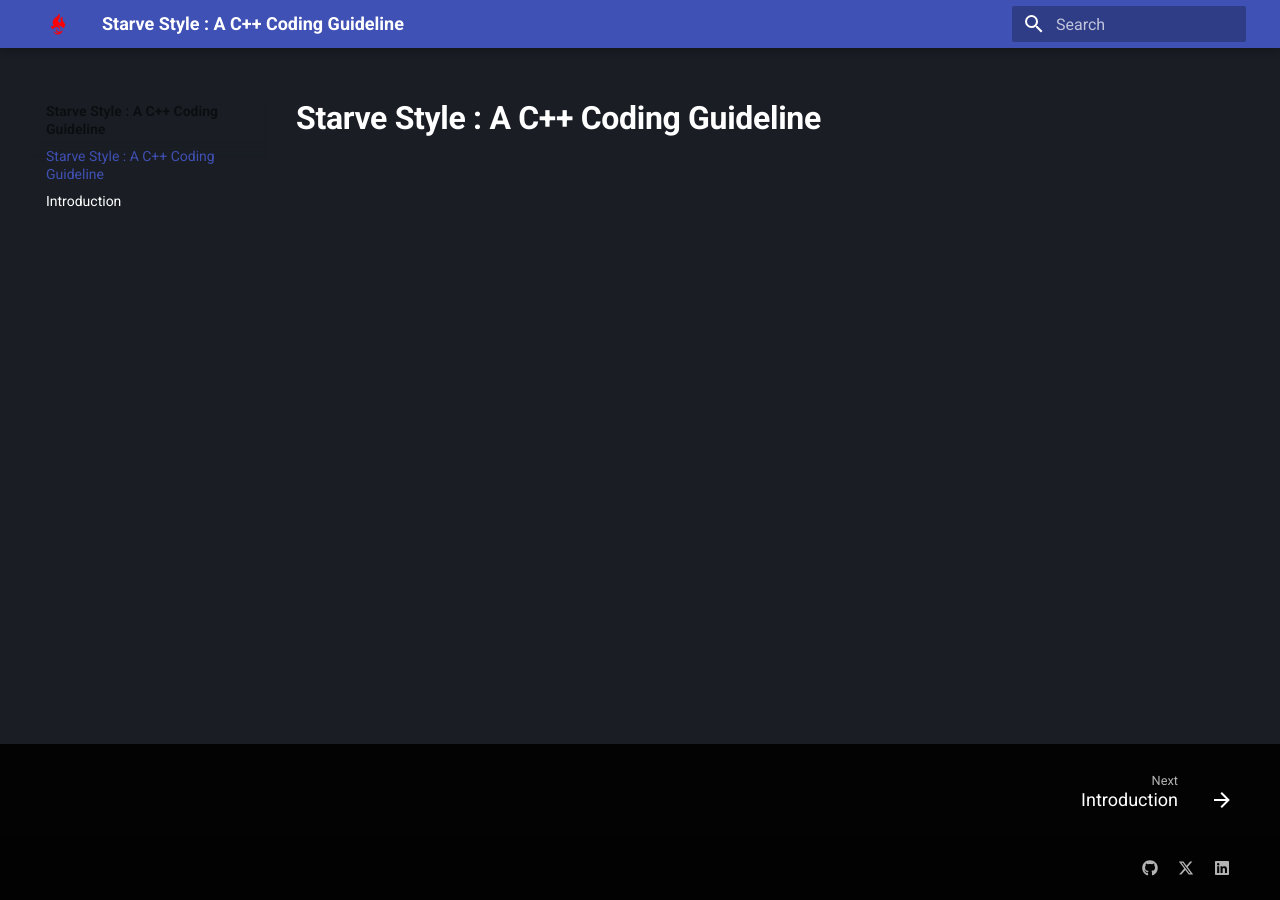
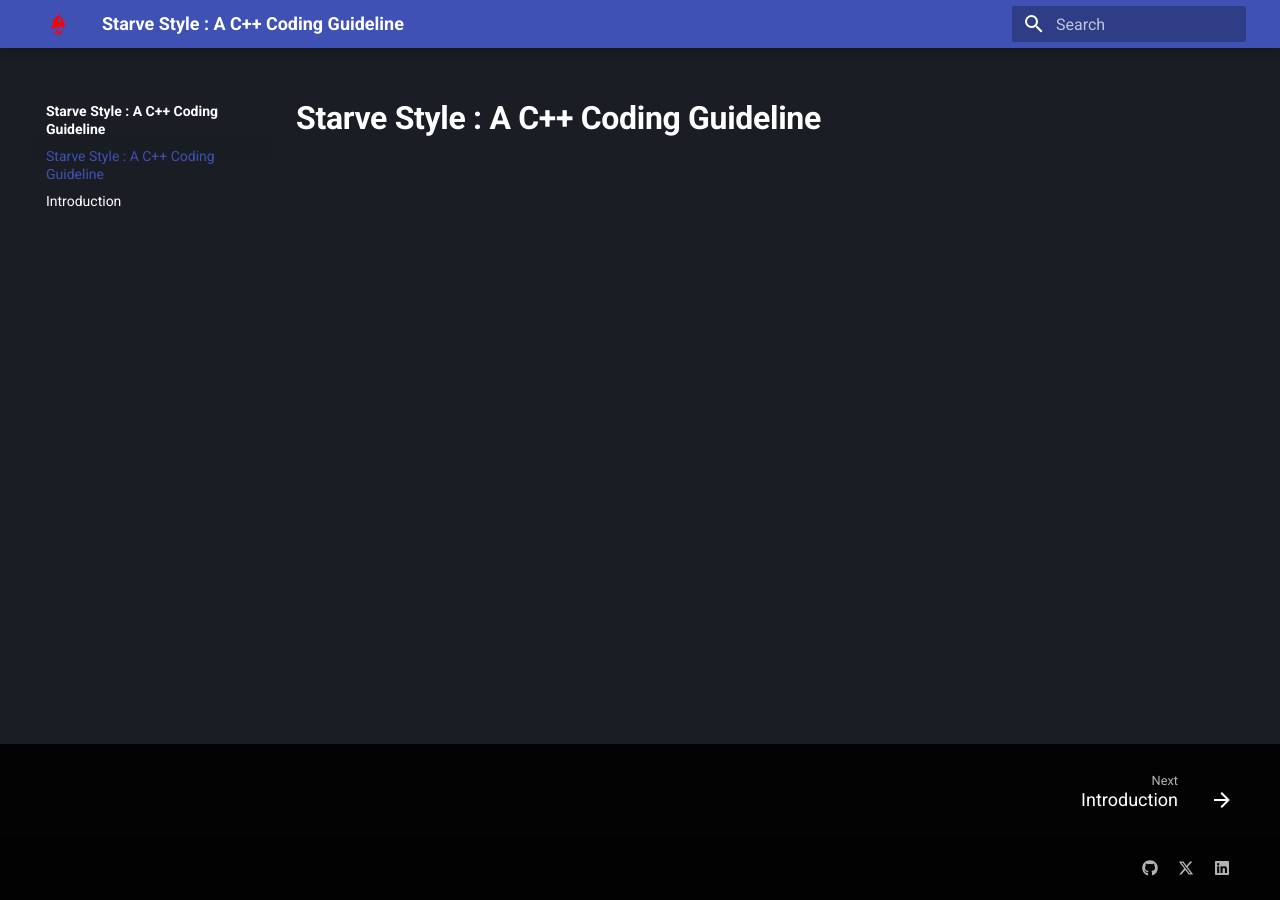
Before and after one commit to Belphonz/Starve-Style, an MkDocs documentation site: the page built from docs/index.md, in a window 1280 px wide. Built offline with MkDocs 1.6.1 and Material for MkDocs 9.7.7, drawn with Linux system fonts in a browser that asks for light colours.

Commit message:
vault backup: 2024-10-19 15:01:11

```diff
--- a/docs/stylesheets/extra.css
+++ b/docs/stylesheets/extra.css
@@ -16,5 +16,6 @@
 body {
     --md-default-bg-color:  rgb(26, 30, 36);
     --md-default-fg-color:  white;
+    --md-default-fg-color--light: white;
    color: white;
 }
```
